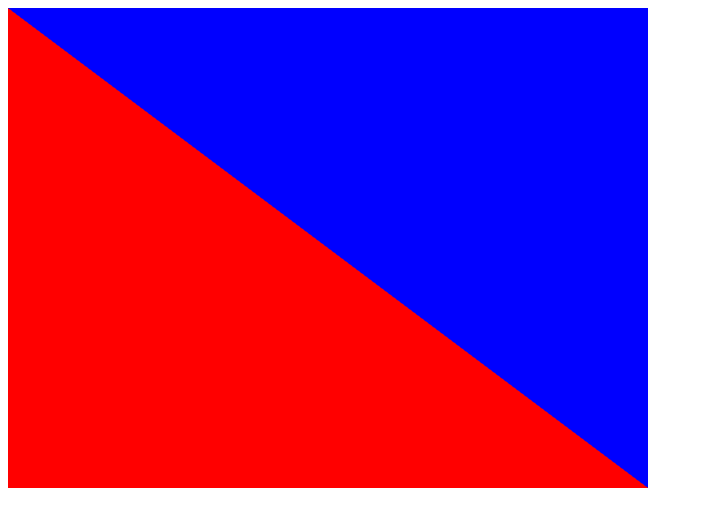
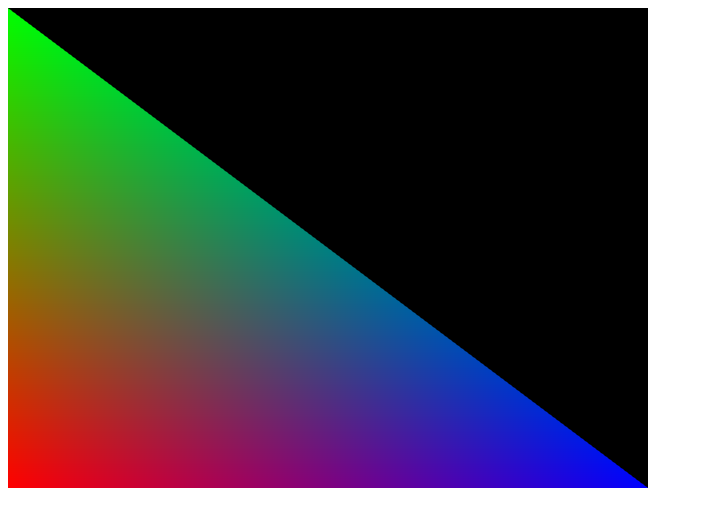
Before and after one commit to markmckenna/gl-tutorial, a plain HTML site: page index.html in a window 1280 px wide. Shown: the whole page, without its empty margins (0-703 px from the left). Drawn offline with Linux system fonts and the light colour scheme.

Commit message:
Interpolation

```diff
--- a/index.html
+++ b/index.html
@@ -6,16 +6,22 @@
   <script type="text/javascript">
     const vertexShader = `
       attribute vec4 position; // each vertex accepts a 4-part position (3rd and 4th are 0; 4th is ignored)
+      attribute vec3 color; // each vertex also accepts a 3-part RGB color
+
+      varying vec3 interp_color;
 
       void main() { // for each provided vertex...
+        interp_color = color; // assign the input colour to an interpolated property for the fragment
         gl_Position = position; // take the position as given above, unchanged
         // the camera sees orthogonally from -1 to 1 in three axes
       }
     `
 
     const fragmentShader = `
+      precision mediump float;
+      varying vec3 interp_color;
       void main() { // for each rendered fragment
-        gl_FragColor = vec4(1.0, 0.0, 0.0, 1.0); // its colour should be opaque red
+        gl_FragColor = vec4(interp_color, 1.0);
       }
     `
 
@@ -23,6 +29,12 @@
       -1, -1, // lower left
       -1,  1, // upper left
        1, -1, // lower right
+    ]
+
+    const colors = [ // colors to go with each vertex
+      1, 0, 0, // red
+      0, 1, 0, // green
+      0, 0, 1  // blue
     ]
 
     // compile a shader from source
@@ -52,8 +64,9 @@
         throw 'Shader program error: ' + gl.getProgramInfoLog(program)
 
       const positionAttribute = gl.getAttribLocation(program, 'position') // address of 'position' attribute declared in vertex shader
+      const colorAttribute = gl.getAttribLocation(program, 'color')
 
-      gl.clearColor(0, 0, 1, 1) // STATE: set the 'clear color' to opaque blue
+      gl.clearColor(0, 0, 0, 1)
 
       gl.useProgram(program) // STATE: the above program should be used to paint when performing draw operations
 
@@ -72,18 +85,25 @@
           0 // byte offset to start reading at
       )
 
+      const colorBuffer = gl.createBuffer() // set up the 'color' attribute, analogous to the above
+      gl.bindBuffer(gl.ARRAY_BUFFER, colorBuffer)
+      gl.bufferData(gl.ARRAY_BUFFER, new Float32Array(colors), gl.STATIC_DRAW)
+      gl.vertexAttribPointer(colorAttribute, 3, gl.FLOAT, false, 0, 0)
+
       gl.bindBuffer(gl.ARRAY_BUFFER, null) // STATE: unbind ARRAY_BUFFER; we're done with it now
 
       gl.clear(gl.COLOR_BUFFER_BIT) // ACTION: clear the color buffer (to the clear color set above)
 
       gl.enableVertexAttribArray(positionAttribute) // STATE: activate the position attribute for drawing (enumerate buffer data through it)
-      gl.drawArrays( // ACTION: paint to the screen (using )
+      gl.enableVertexAttribArray(colorAttribute)
+      gl.drawArrays( // ACTION: paint to the screen
           gl.TRIANGLES, // drawing mode: each set of 3 vertices in the array is a triangle
           0, // the vertex (not byte or coordinate) to start drawing with
           3 // how many vertices to draw in total
       )
 
       gl.disableVertexAttribArray(positionAttribute) // STATE: deactivate the position attribute for drawing
+      gl.disableVertexAttribArray(colorAttribute)
     }
   </script>
 </html>
```
